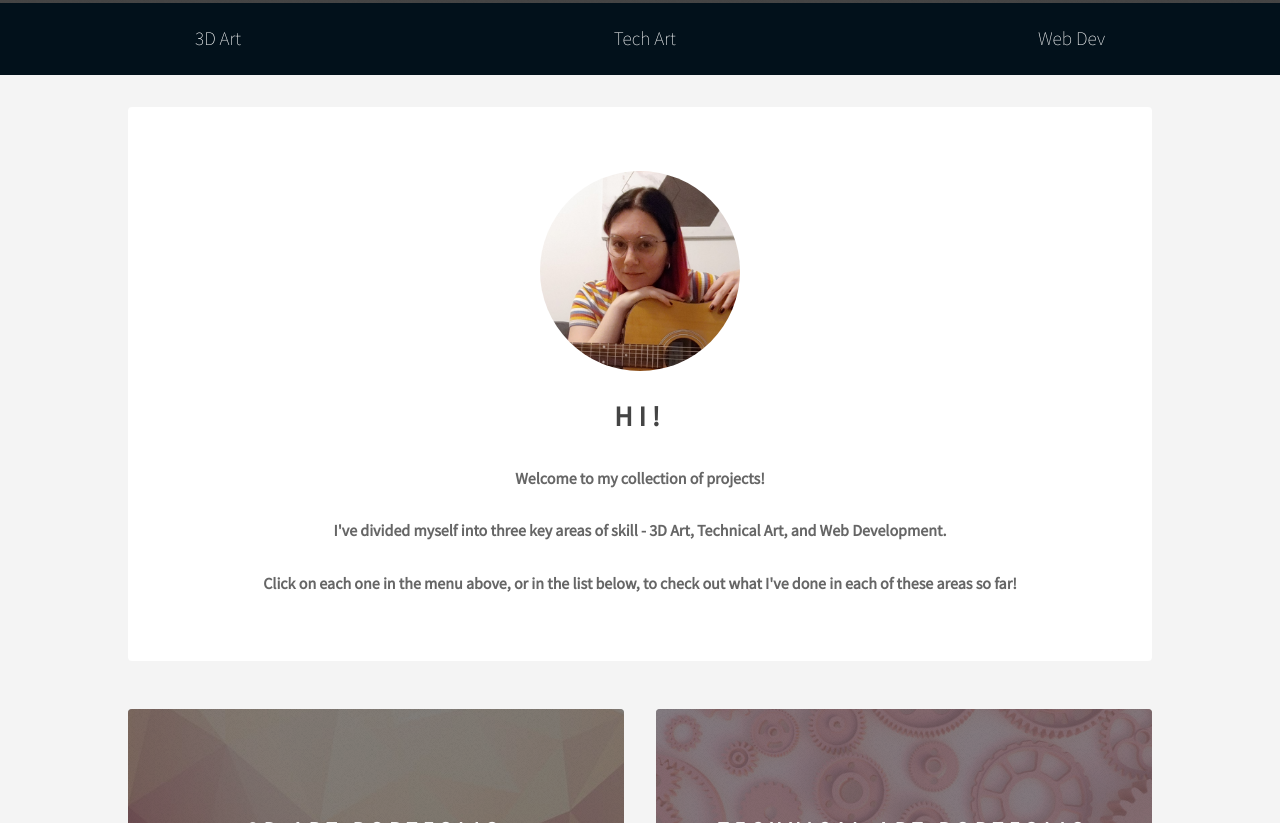
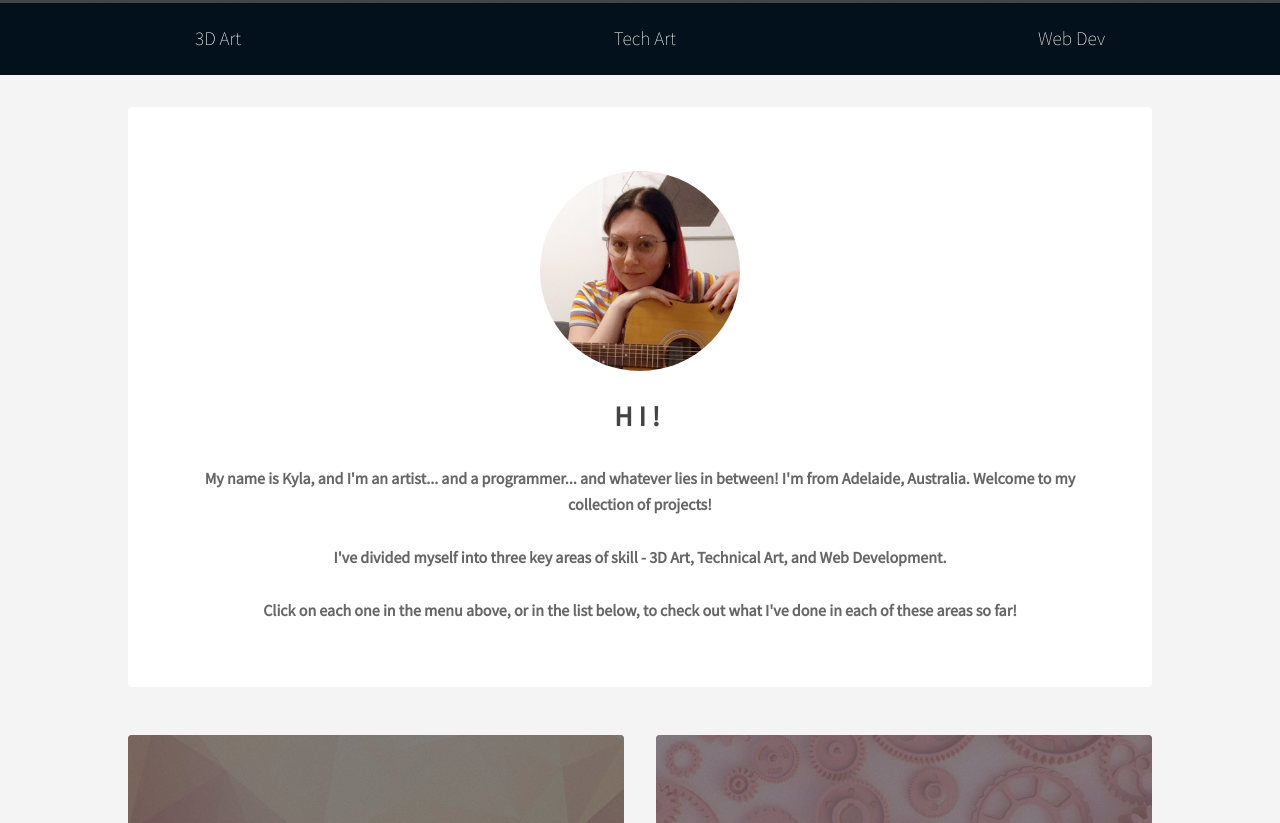
Before and after one commit to kyla-burgess9/kyla-burgess9.github.io, a plain HTML site: page index.html in a window 1280 px wide. Shown: the part 397-1220 px from the top of the page. Drawn offline with Linux system fonts and the light colour scheme.

Commit message:
quick intro update

```diff
--- a/index.html
+++ b/index.html
@@ -40,7 +40,7 @@
 							<span class="profile__image"></span>
 						</div>
 						<h2>Hi!</h2>
-						<p>Welcome to my collection of projects!</br></br> I've divided myself into three key areas of skill - 3D Art, Technical Art, and Web Development.</br></br>Click on each one in the menu above, or in the list below, to check out what I've done in each of these areas so far!</p>
+						<p>My name is Kyla, and I'm an artist... and a programmer... and whatever lies in between! I'm from Adelaide, Australia. Welcome to my collection of projects!</br></br> I've divided myself into three key areas of skill - 3D Art, Technical Art, and Web Development.</br></br>Click on each one in the menu above, or in the list below, to check out what I've done in each of these areas so far!</p>
 					</section>
 
 				<!-- Items -->
```
